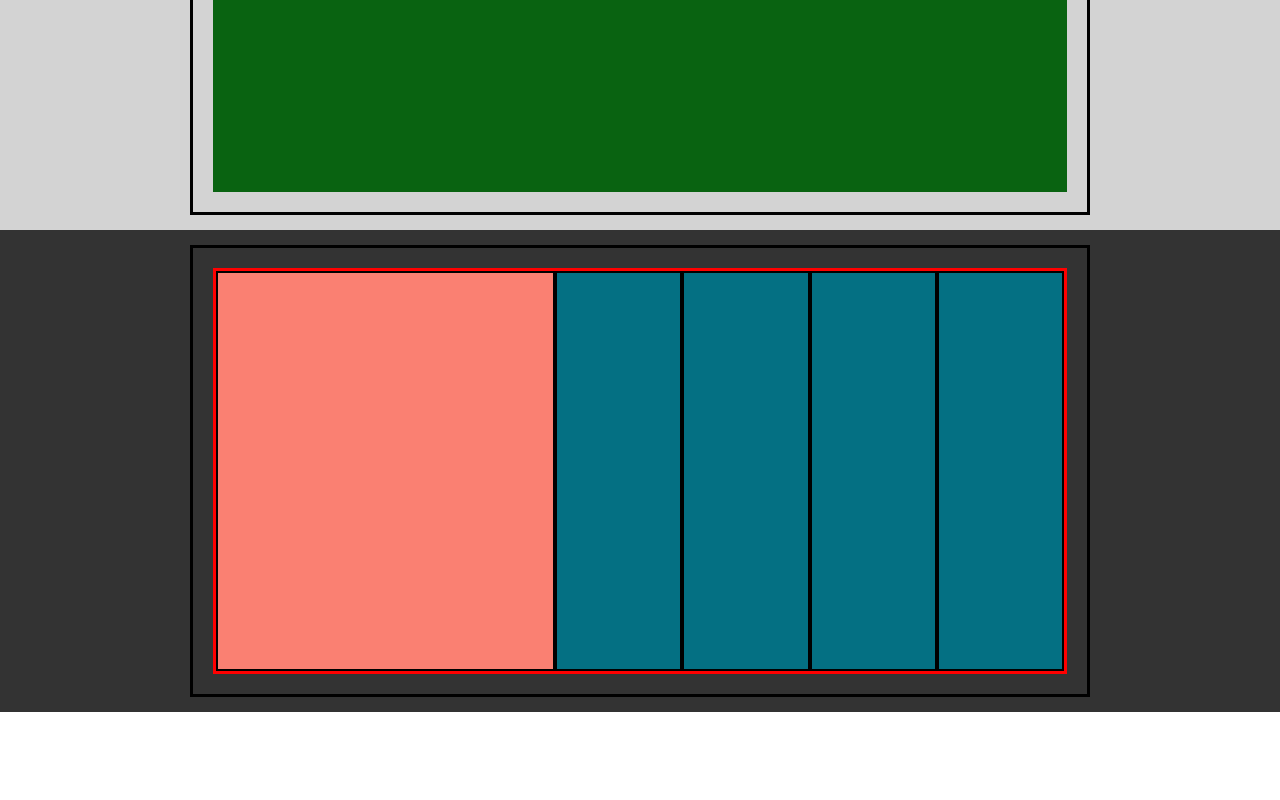
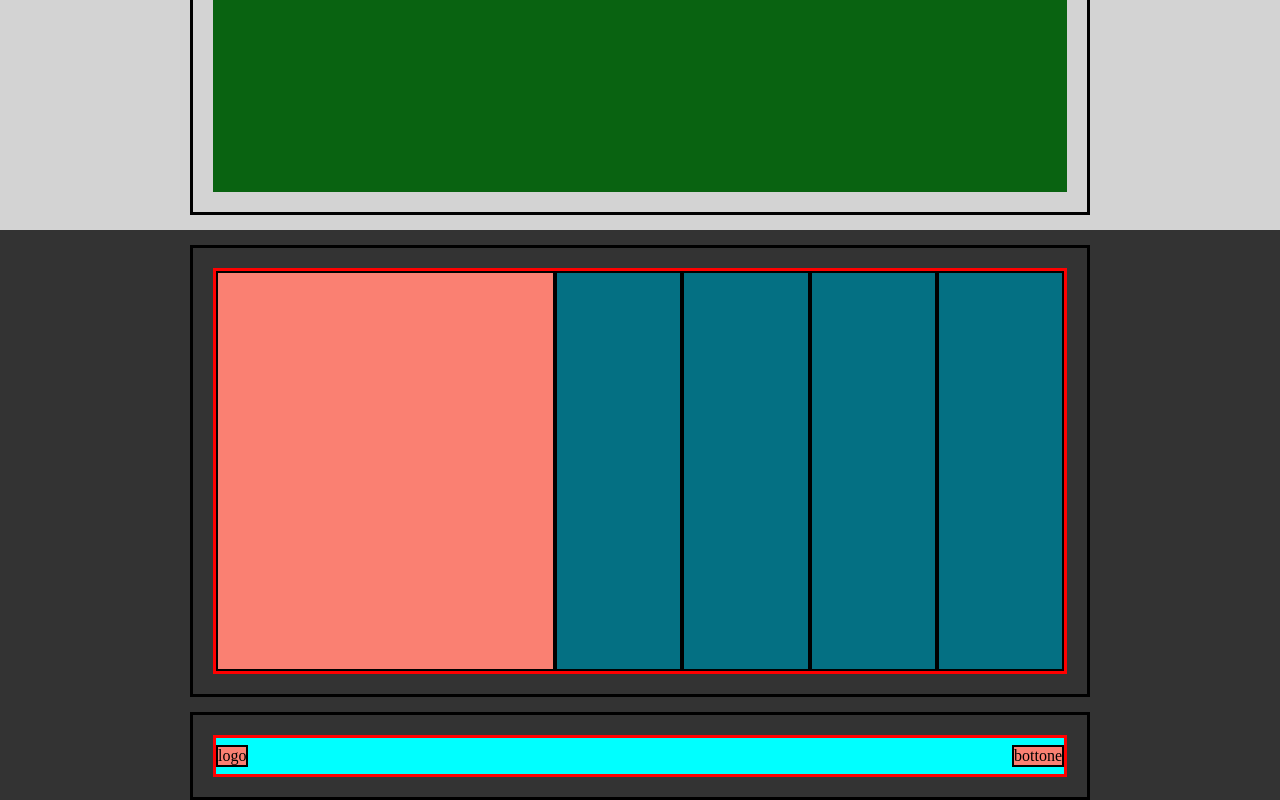
Before and after one commit to ChriCore99/htmlcss-struttura-discord, a plain HTML site: page index.html in a window 1280 px wide. Shown: the part 1819-2619 px from the top of the page. Before the commit the page ends 2531 px from the top, so only its background shows below. Drawn offline with Linux system fonts and the light colour scheme.

Commit message:
ADD: aggiunto footer

```diff
--- a/css/style.css
+++ b/css/style.css
@@ -100,6 +100,22 @@ img {
     flex-basis: 15%;
 }
 
+/* footer */
+.footer-sec {
+    background-color: rgb(51, 51, 51);
+}
+
+.acqua {
+    background-color: aqua;
+    padding-top: 7px;
+    padding-bottom: 7px;
+    justify-content: space-between;
+}
+
+.foot {
+    background-color: salmon;
+}
+
 /* DEBUG RULES */
 
 .debug .container {
--- a/index.html
+++ b/index.html
@@ -84,7 +84,18 @@
         </section>
 
     </main>
-    <footer></footer>
+
+    <!-- footer -->
+    <footer>
+        <section class="footer-sec">
+            <div class="container">
+                <div class="row acqua">
+                    <div class="col foot"> logo </div>
+                    <div class="col foot"> bottone </div>
+                </div>
+            </div>
+        </section>
+    </footer>
 
 </body>
 </html>
```
